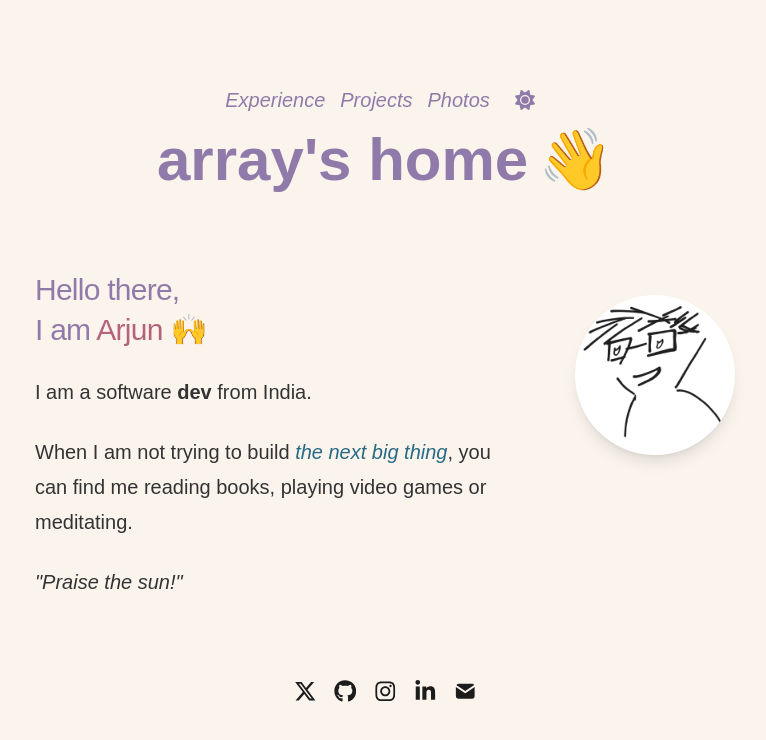
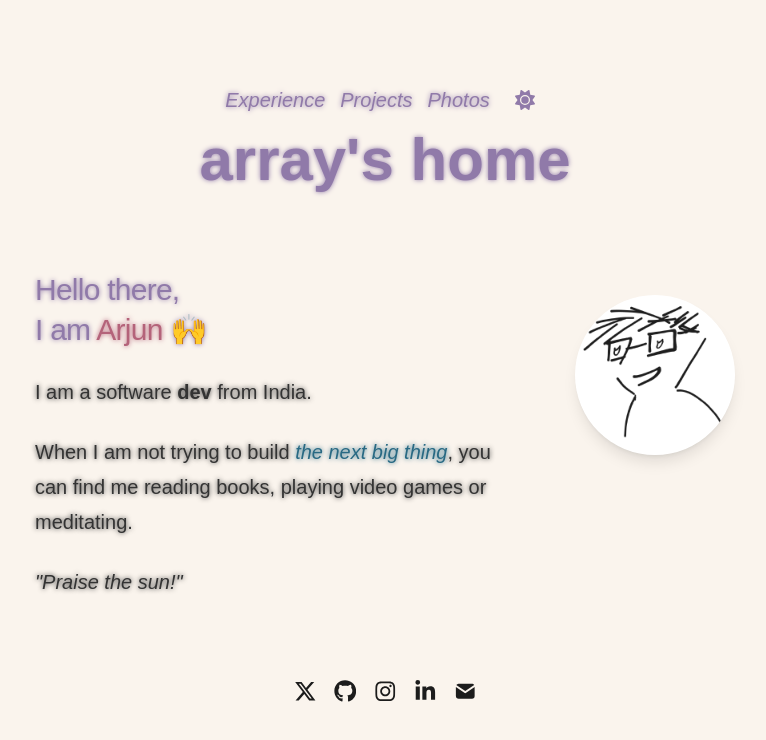
Before and after one commit to arjunomray/another-portfolio, a Next.js app: page / in a window 1280 px wide. Shown: the top 740 px of the page, without its empty margins (255-1021 px from the left). Built offline with nearby package versions, Linux system fonts and the light colour scheme.

Commit message:
add text shadow

```diff
--- a/app/components/flickering-heading.tsx
+++ b/app/components/flickering-heading.tsx
@@ -1,40 +1,64 @@
 'use client';
-
 import { useEffect, useState } from "react";
-
 const metadata = {
-  title: 'array\'s home'
-}
+  title: "array's home"
+};
 
 export const FlickeringHeading = () => {
-  const [faultyIndex, setFaultyIndex] = useState(0);
-  const [mounted, setMounted] = useState(false);
+  const [faultyIndex, setFaultyIndex] = useState<number | null>(null);
+  const [isClient, setIsClient] = useState(false); // To ensure rendering happens only after hydration
   const title = metadata.title as string;
-
-  const spaceIndex = title.indexOf(' ');
+  const spaceIndex = title.indexOf(" ");
 
   useEffect(() => {
-    setMounted(true);
+    // Indicate that the component has mounted on the client
+    setIsClient(true);
+
+    // Start the interval to update the faultyIndex
     const interval = setInterval(() => {
+
       setFaultyIndex(Math.floor(Math.random() * title.length));
     }, 3000);
 
     return () => clearInterval(interval);
   }, [title.length]);
 
-  const letters = title.split('').map((char, i) => (
-    <span key={i} className={i === faultyIndex && i !== spaceIndex && mounted ? ' faulty-letter' : ''}>
+  // If rendering on the server, just return static content
+  if (!isClient) {
+    return (
+      <div>
+        <h1 className="text-3xl lg:text-5xl font-bold mb-4 shadow-current relative neon-text inline-block"
+          style={{
+            textShadow: "2px 2px 10px rgba(255, 255, 255, 0.8)",
+          }}
+        >
+          {title}
+        </h1>
+      </div>
+    );
+  }
+
+
+  // Client-rendered content with flickering effect
+  const letters = title.split("").map((char, i) => (
+    <span key={i} style={
+      {
+        textShadow: "0px 0px 5px currentColor",
+      }
+    } className={i === faultyIndex && i !== spaceIndex ? "faulty-letter" : ""}>
       {char}
     </span>
   ));
 
   return (
     <div>
-      <h1 className=" text-3xl lg:text-5xl font-bold mb-4 relative neon-text inline-block"
+      <h1 className="text-3xl lg:text-5xl font-bold mb-4 shadow-current relative neon-text inline-block"
+        style={{
+          textShadow: "2px 2px 10px rgba(255, 255, 255, 0.8)",
+        }}
       >
         {letters}
-        <span className="ml-2">👋</span>
       </h1>
-    </div >
-  )
-}
+    </div>
+  );
+};
--- a/app/components/nav.tsx
+++ b/app/components/nav.tsx
@@ -30,6 +30,9 @@ export function Navbar() {
               key={path}
               href={path}
               className="transition-all hover:text-neutral-800 dark:hover:text-neutral-200 flex align-middle relative italic"
+              style={{
+                textShadow: "0px 0px 5px currentColor",
+              }}
             >
               {name}
             </Link>
--- a/app/components/theme-switch.tsx
+++ b/app/components/theme-switch.tsx
@@ -72,6 +72,9 @@ export const ThemeSwitch: React.FC = () => {
       id="theme-toggle"
       aria-label={`${currentTheme} mode`}
       onClick={toggleTheme}
+      style={{
+        textShadow: "0px 0px 5px currentColor",
+      }}
       className="flex items-center justify-center transition-opacity duration-300 hover:opacity-90 hover:bg-gray-200 dark:hover:bg-gray-800 p-2 rounded-full"
     >
       {currentTheme === "dark" ? <FaMoon /> : <FaSun />
--- a/app/layout.tsx
+++ b/app/layout.tsx
@@ -79,7 +79,11 @@ export default function RootLayout({
           enableSystem
           disableTransitionOnChange
         >
-          <main className="flex-auto min-w-0 mt-2 flex flex-col px-6 sm:px-4 md:px-0 max-w-[700px] w-full">
+          <main
+            style={{
+              textShadow: "0px 0px 5px currentColor",
+            }}
+            className="flex-auto min-w-0 mt-2 flex flex-col px-6 sm:px-4 md:px-0 max-w-[700px] w-full">
             <Navbar />
             {children}
             <Footer />
--- a/app/page.tsx
+++ b/app/page.tsx
@@ -2,6 +2,7 @@ import Image from "next/image";
 import { socialLinks } from "./config";
 import { getBlogPosts } from "./lib/posts";
 import Link from "next/link";
+import { SynthwaveBackground } from "./components/synthwave-bg";
 
 export default function Page() {
   const allBlogs = getBlogPosts();
@@ -10,7 +11,11 @@ export default function Page() {
   const latestBlog = allBlogs[0]; // Assuming the blogs are sorted by date
 
   return (
-    <section>
+    <section
+      style={{
+        textShadow: "0px 0px 5px currentColor",
+      }}
+    >
       <a href={socialLinks.twitter} target={socialLinks.twitter}>
         <Image
           src="/profile.png"
```
